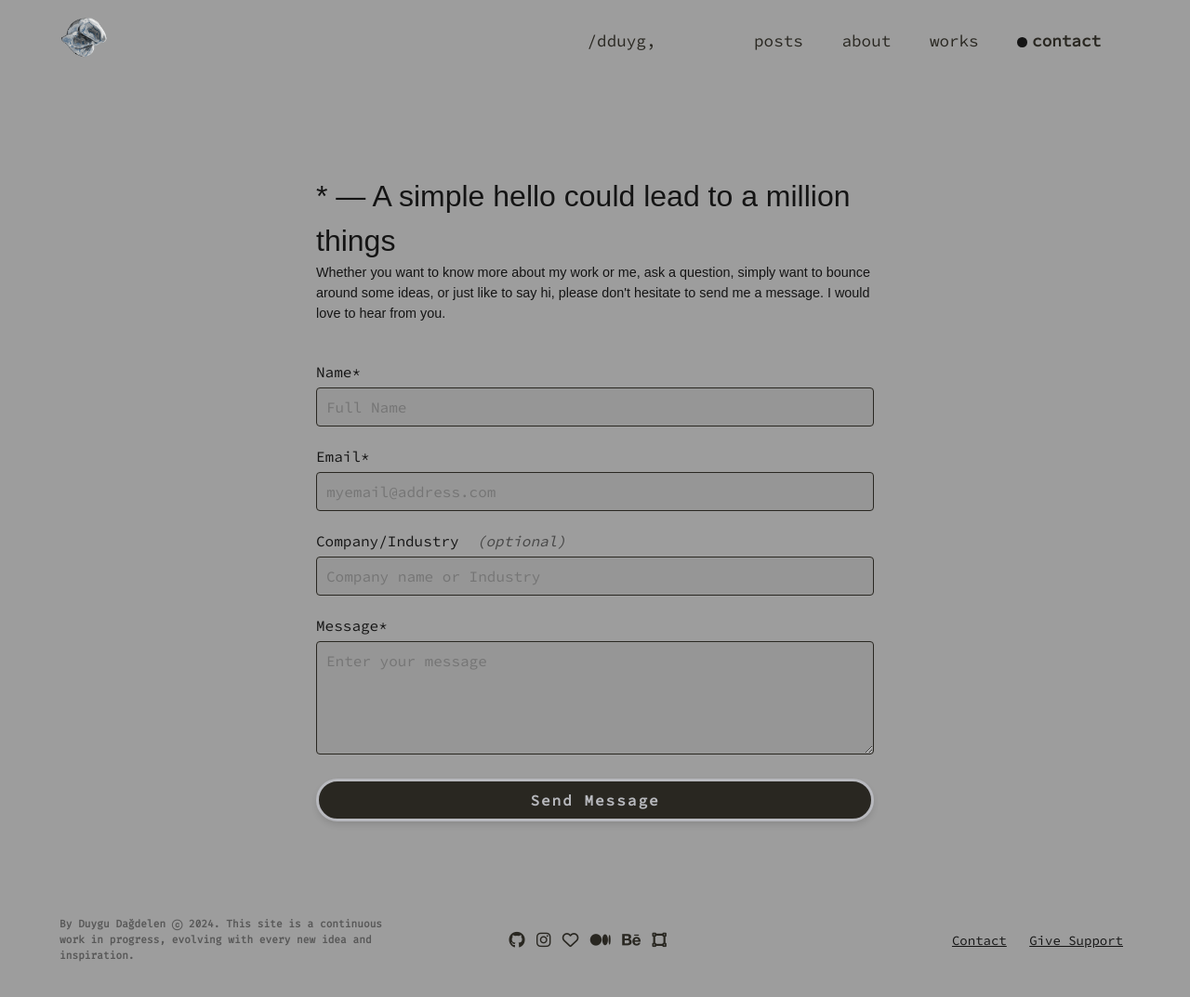
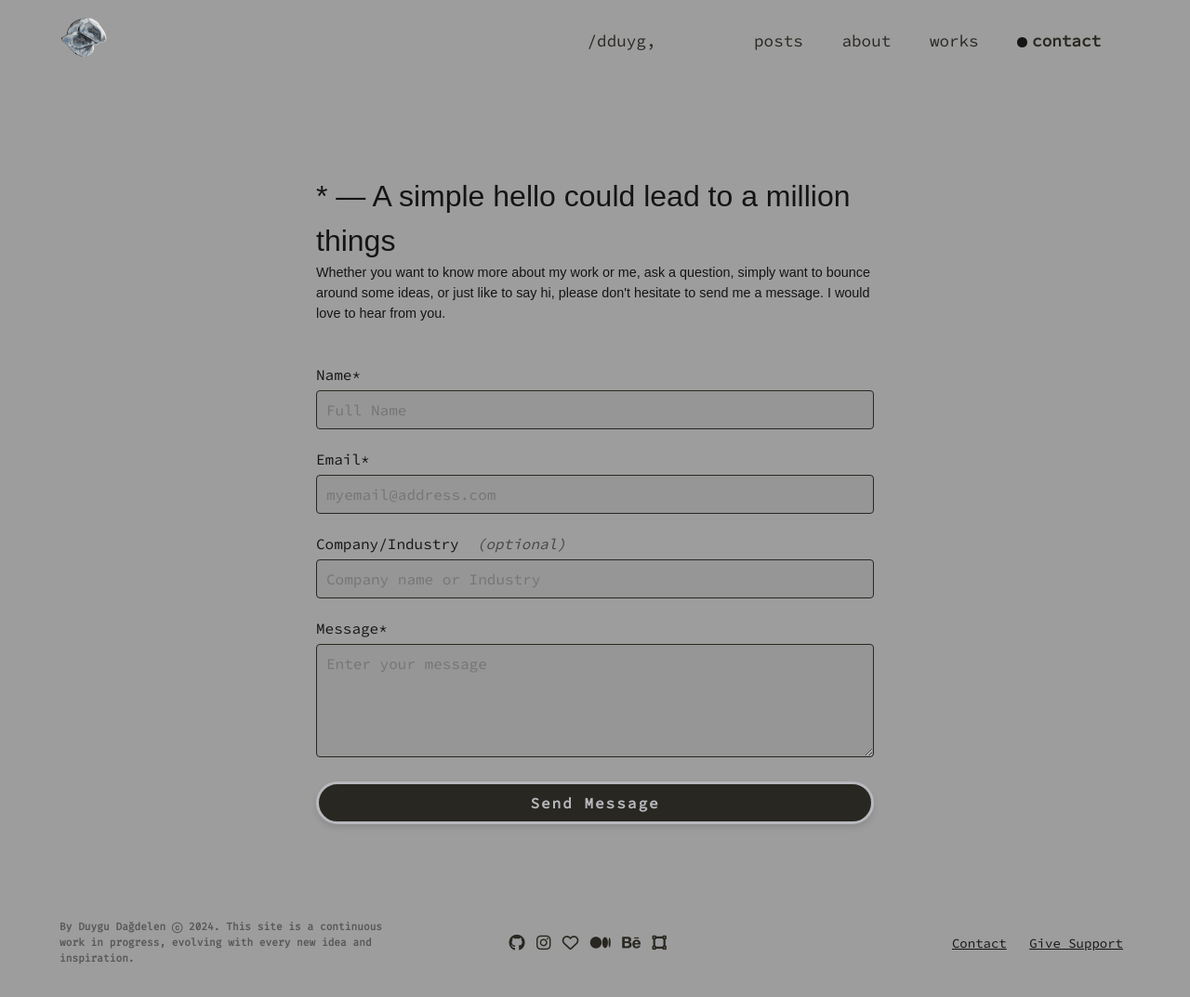
Before and after one commit to dduyg/duuuy, a Jekyll site: the page built from contact.html, in a window 1280 px wide. Shown: the whole page at 93% size. Built offline with Jekyll 4.4.1, drawn with Linux system fonts in a browser that asks for light colours; nearby versions of some CDN libraries; some web fonts are replaced.

Commit message:
Update form.css

```diff
--- a/assets/form.css
+++ b/assets/form.css
@@ -16,7 +16,7 @@ p {
     font-size: .9em;
     margin-top: 0;
     padding-top: 0;
-    margin-bottom: 40px;
+    margin-bottom: 3em;
 }
 
 #contact-form {
```
